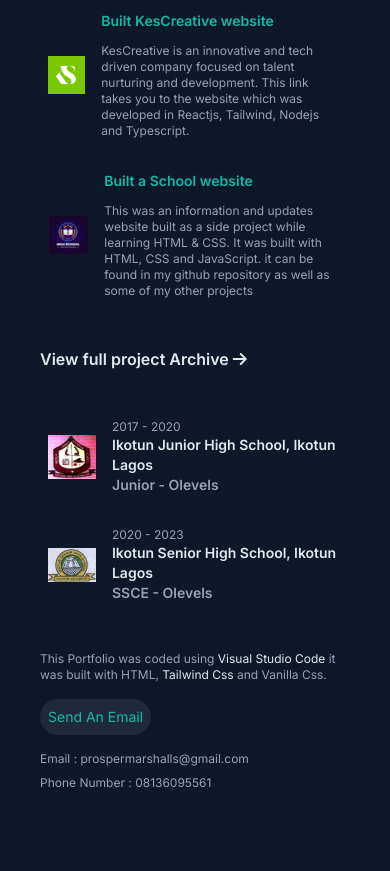
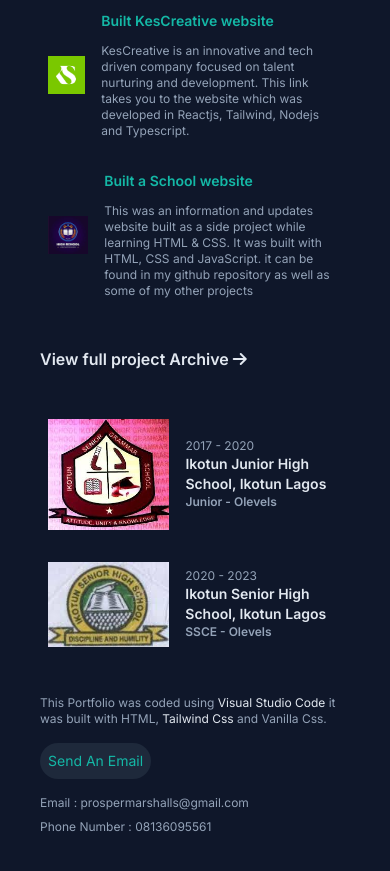
Before and after one commit to prospermarshalls/my-portfolio, a website: page index.html in a window 390 px wide. Shown: the part 1337-2208 px from the top of the page. Before the commit the page ends 2168 px from the top, so only its background shows below. Drawn offline with nearby package versions, Linux system fonts and the light colour scheme; files that its build step writes are made by us from their sources.

Commit message:
Update index.html

```diff
--- a/index.html
+++ b/index.html
@@ -295,25 +295,25 @@
           <div
             class="flex gap-4 items-center hover:bg-slate-800 rounded-md p-2 cursor-pointer"
           >
-            <div class="w-14 md:w-20"><img src="./ijhs.jpeg" alt="" /></div>
+            <div class="w-[13em] md:w-20"><img src="./ijhs.jpeg" alt="logo" /></div>
             <div>
               <h3 class="text-xs md:text-sm">2017 - 2020</h3>
               <h2 class="text-sm md:text-md font-semibold text-slate-200">
                 Ikotun Junior High School, Ikotun Lagos
               </h2>
-              <h4 class="font-semibold text-sm">Junior - Olevels</h4>
+              <h4 class="font-semibold text-xs md:text-sm">Junior - Olevels</h4>
             </div>
           </div>
           <div
             class="flex gap-4 mt-4 items-center hover:bg-slate-800 rounded-md p-2 cursor-pointer"
           >
-            <div class="w-14 md:w-20"><img src="./download.jpeg" alt="logo" /></div>
+            <div class="w-[13em] md:w-20"><img src="./download.jpeg" alt="logo" /></div>
             <div>
               <h3 class="text-xs md:text-sm">2020 - 2023</h3>
               <h2 class="text-sm md:text-md font-semibold text-slate-200">
                 Ikotun Senior High School, Ikotun Lagos
               </h2>
-              <h4 class="font-semibold text-sm">SSCE - Olevels</h4>
+              <h4 class="font-semibold text-xs md:text-sm">SSCE - Olevels</h4>
             </div>
           </div>
         </section>
```
